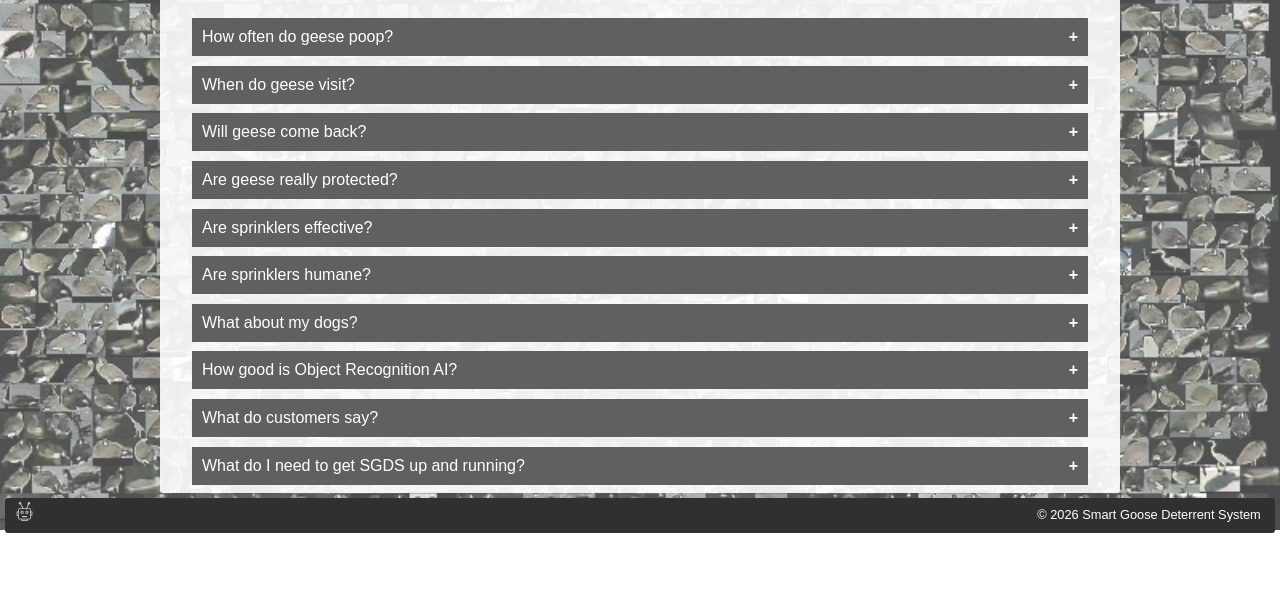
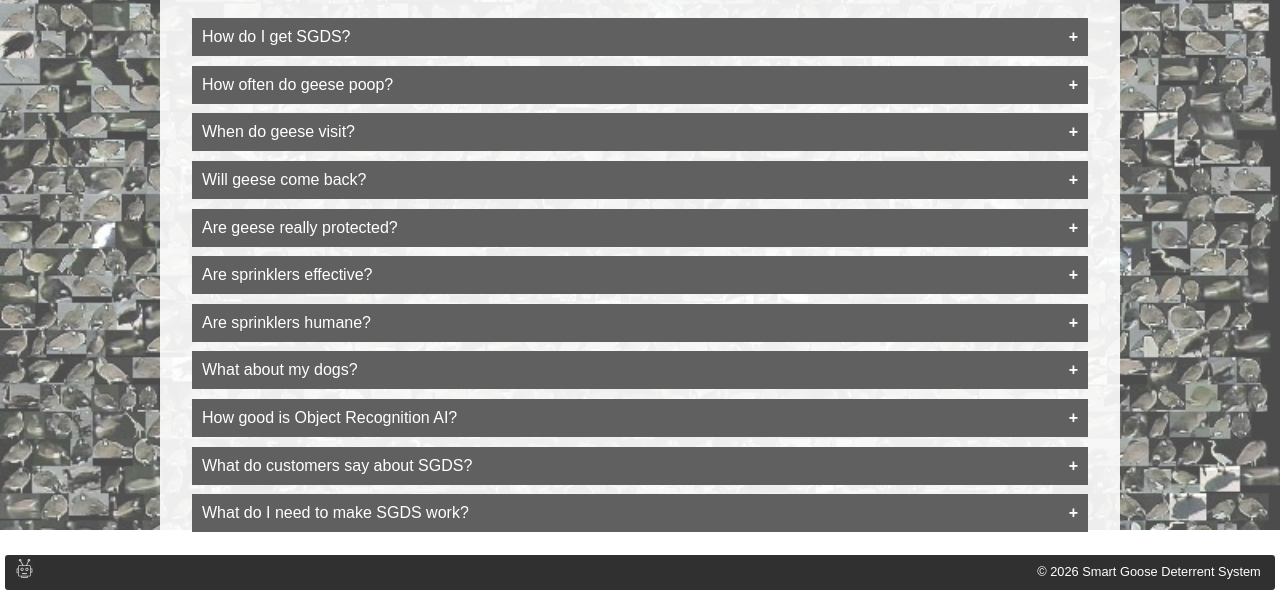
Before and after one commit to aroy-1999/aroy-1999.github.io, a plain HTML site: page FAQ.html in a window 1280 px wide. Shown: the part 270-865 px from the top of the page. Before the commit the page ends 808 px from the top, so only its background shows below. Drawn offline with Linux system fonts and the light colour scheme.

Commit message:
better wording

```diff
--- a/FAQ.html
+++ b/FAQ.html
@@ -51,7 +51,18 @@
     <!-- center Content -->
     <main>
 
-        <h1 class = "title">Smart Goose Deterrent System - Frequently Asked Questions</h1>
+        <h1 class="title">Smart Goose Deterrent System - Frequently Asked Questions</h1>
+
+        <button class="collapsible">How do I get SGDS?</button>
+        <div class="content">
+            <ul>
+                <li><a href="Contact.html">Contact us</a>.</li>
+                <li>We'll do a site survey.</li>
+                <li>If things check out, we'll send you a shopping list from Amazon.</li>
+                <li>Then we'll hook you up to our cloud servers.</li>
+            </ul>
+        </div>
+        <p class="whitespace">&nbsp;</p>
 
         <button class="collapsible">How often do geese poop?</button>
         <div class="content">
@@ -63,8 +74,7 @@
 
         <button class="collapsible">When do geese visit?</button>
         <div class="content">
-            <p>Geese are creatures of habit. They return to the same nesting and feeding grounds year after year.
-                They generally arrive in the Spring and leave in the Fall.</p>
+            <p>Geese are creatures of habit. They return to the same nesting and feeding grounds year after year.</p>
             <p>Geese visit at all hours of the day. They typically visit when people are not
                 around. Once roosted they do not leave unless encouraged.</p>
         </div>
@@ -91,7 +101,7 @@
         <button class="collapsible">Are sprinklers effective?</button>
         <div class="content">
             <p>Geese do NOT like to be sprayed with sprinklers. It's kind of strange given they spend a good amount of
-                time swimming.</p>
+                time swimming. Compare to <a href="OtherDeterrents.html">other deterrents</a>.</p>
         </div>
         <p class="whitespace">&nbsp;</p>
 
@@ -100,7 +110,8 @@
         <div class="content">
             <p>Sprinklers are often a recommended deterrent by state and local authorities. They are considered a
                 method of "harassment". Sprinklers are far better than other methods of harassment: loud noises,
-                flashing lights, "tube man", ... Neighbors appreciate that you are NOT using the other methods.</p>
+                flashing lights, "tube man", ... Neighbors appreciate that you are NOT using the other methods.
+                Compare to <a href="OtherDeterrents.html">other deterrents</a>.</p>
         </div>
         <p class="whitespace">&nbsp;</p>
 
@@ -121,7 +132,7 @@
         </div>
         <p class="whitespace">&nbsp;</p>
 
-        <button class="collapsible">What do customers say?</button>
+        <button class="collapsible">What do customers say about SGDS?</button>
         <div class="content">
             <ul>
                 <li>"The current system is helping immensely! <b>Awesome</b>!" &nbsp;&nbsp;LO</li>
@@ -145,17 +156,17 @@
         </div>
         <p class="whitespace">&nbsp;</p>
 
-        <button class="collapsible">What do I need to get SGDS up and running?</button>
+        <button class="collapsible">What do I need to make SGDS work?</button>
         <div class="content">
             <ul>
-                <li>Wi-Fi</li>
-                <li>A place to mount cameras</li>
-                <li>Power and network for cameras</li>
-                <li>Lighting for nighttime coverage</li>
-                <li>Water for sprinklers</li>
-                <li><a href="Contact.html">Contact us</a></li>
+                <li>a place to mount cameras</li>
+                <li>Wi-Fi and network for cameras</li>
+                <li>water for sprinklers</li>
+                <li>(optional) lighting for nighttime coverage</li>
+                <li><a href="Contact.html">contact us</a></li>
             </ul>
         </div>
+        <p class="whitespace">&nbsp;</p>
 
     </main>
 
```
Also changed, not shown: index.html (+4 -3 lines).
